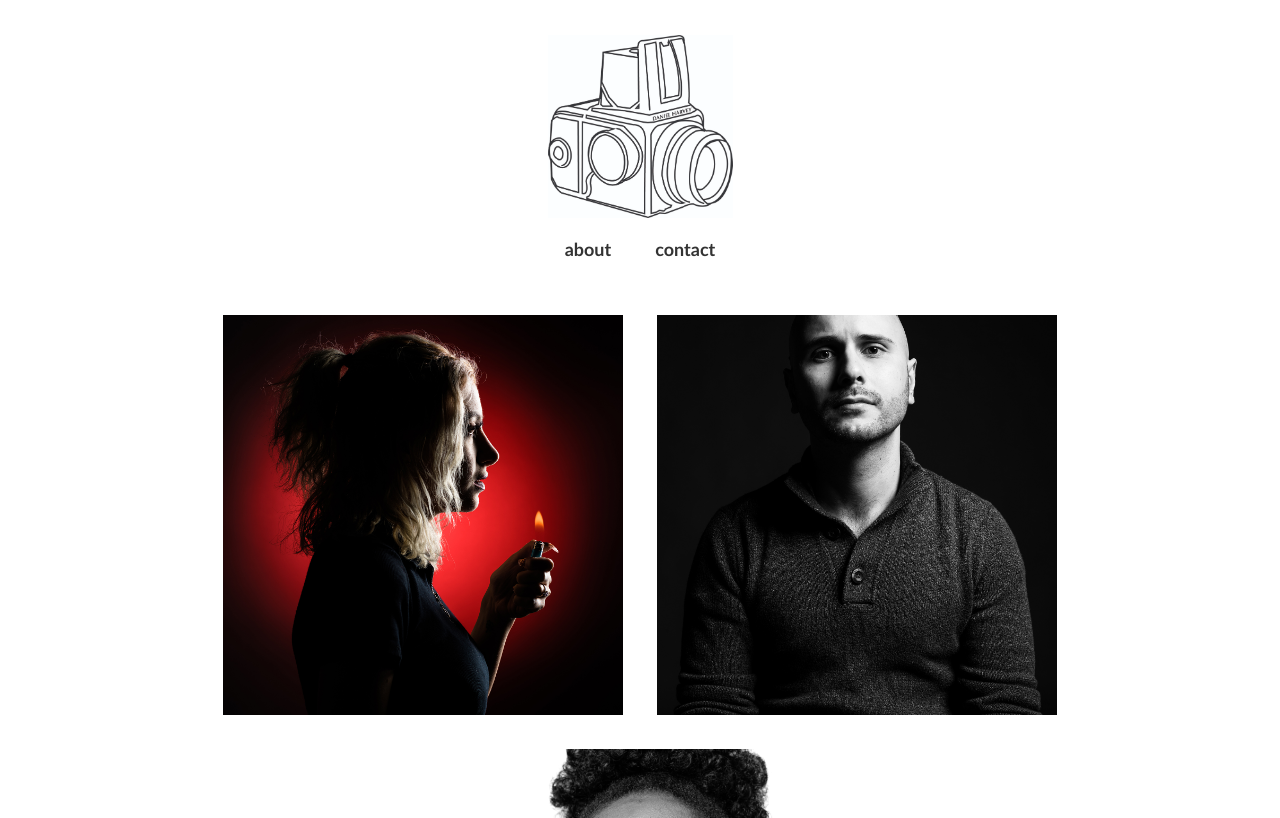
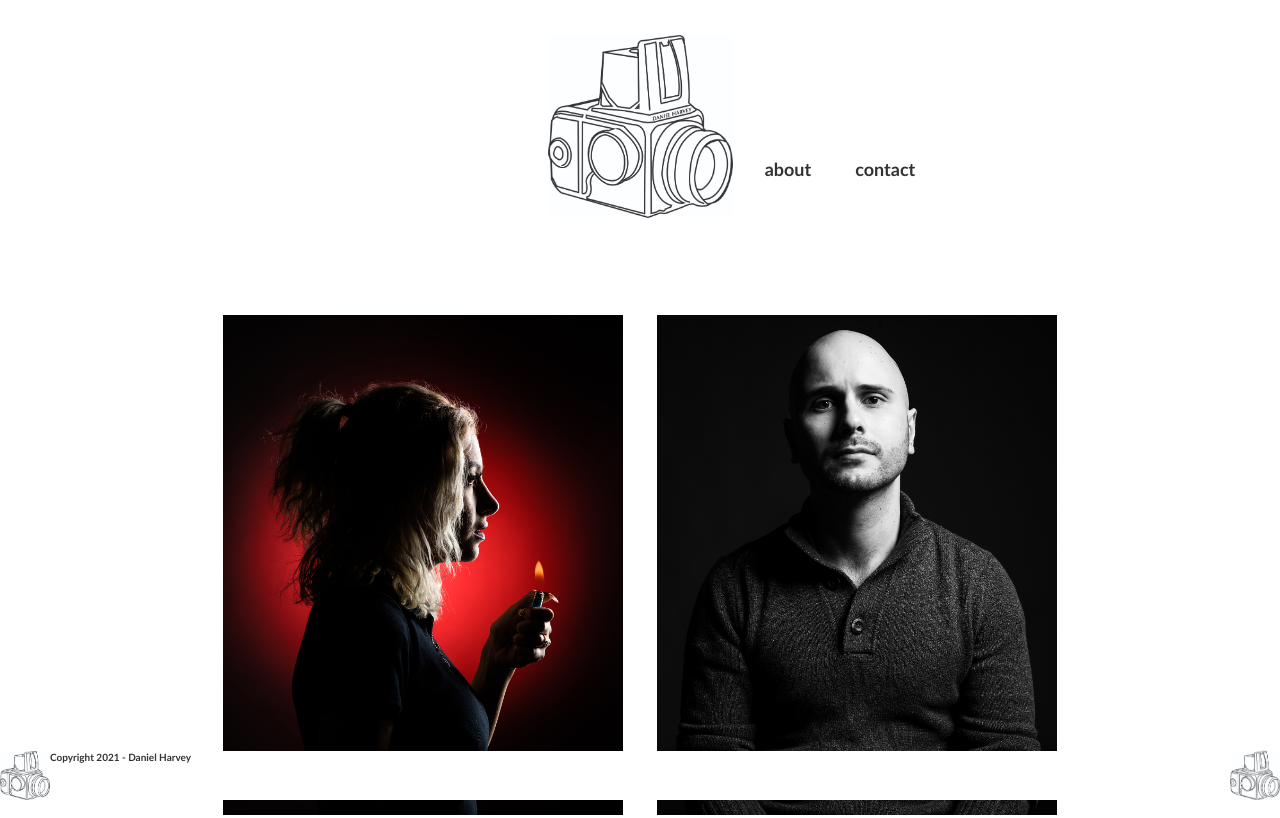
Before and after one commit to dchdesign/assignment4-harvey-daniel, a plain HTML site: page index.html in a window 1280 px wide. Shown: the top 818 px of the page. Drawn offline with Linux system fonts and the light colour scheme.

Commit message:
float image bottom left footer

```diff
--- a/css/styles.css
+++ b/css/styles.css
@@ -21,13 +21,14 @@ header {
   background: white;
 }
 
-
 header nav {
     display: inherit;
     max-width: inherit;
     text-align: center;
+    position: relative;
+    top: -80px;
+    right: -200px;
 }
-
 
 header nav li {
     display: inline-block;
@@ -88,12 +89,40 @@ main {
 
 .photography img {
   width: 400px;
-  height: 400px;
+  height: 500px;
   object-fit: cover;
   margin: 15px;
   display: inline-block;
+  z-index: 99;
+}
 
+/*===========================
 
+--Footer Styling
+
+================================*/
+
+.bottomlogo {
+  position: absolute;
+  bottom: 0;
+  right: 0;
+  z-index: 98;
+}
+
+.bottomleftlogo {
+  float:left;
+}
+
+footer {
+  position: fixed;
+  width: 100%;
+  bottom: 0;
+  background: white;
+  text-decoration: none;
+  font-family: 'Optima', bold;
+  font-size: 10px;
+  color: #333;
+  font-weight: bold;
 }
 
 /*===========================
@@ -109,5 +138,3 @@ main {
   to {
     transform: translateY(0px);
   }
-
-}
--- a/index.html
+++ b/index.html
@@ -29,7 +29,6 @@
 
       <main>
 
-
           <section class="photography">
 
           <img src="images/girl-lighter.jpg" alt="person1" width="480"/>
@@ -40,10 +39,14 @@
 
           </section>
 
-
       </main>
 
+      <footer>
+        <img class="bottomleftlogo" src="images/dhcameralogo.jpg" alt="DH-Logo" width="50"></a>
+        <p>Copyright 2021 - Daniel Harvey</p>
+      </footer>
 
+        <img class="bottomlogo" src="images/dhcameralogo.jpg" alt="DH-Logo" width="50"></a>
 
   </body>
 </html>
```
